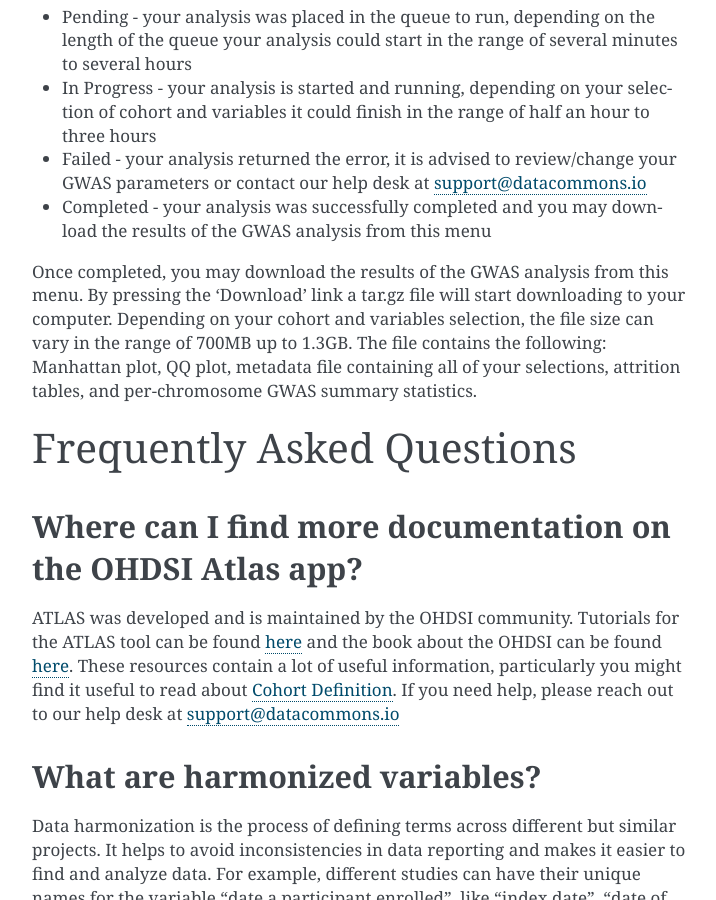
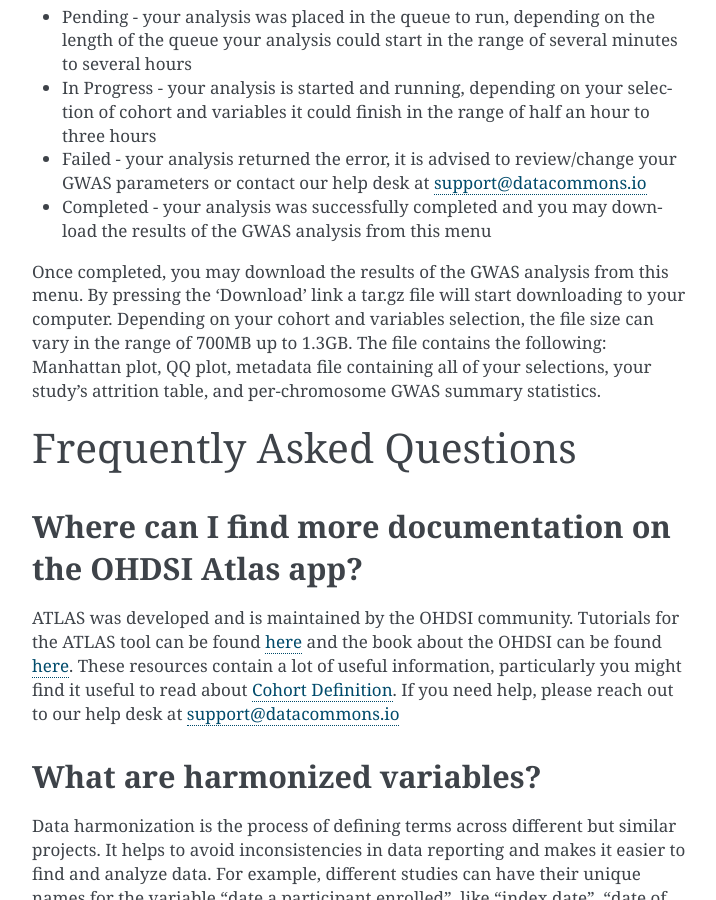
Before and after one commit to uc-cdis/va-doc, a Sphinx documentation site: the page built from docs/source/index.md, in a window 1280 px wide and 900 px high, scrolled down 14474 px. Shown: the whole window, without its empty margins (388-1104 px from the left). Built offline with Sphinx 7.4.7, drawn with Linux system fonts in a browser that asks for light colours.

Commit message:
chore(va-docs): Wording

```diff
--- a/docs/source/index.md
+++ b/docs/source/index.md
@@ -294,7 +294,7 @@
 * Failed - your analysis returned the error, it is advised to review/change your GWAS parameters or contact our help desk at [support@datacommons.io](mailto:support@datacommons.io)
 * Completed - your analysis was successfully completed and you may download the results of the GWAS analysis from this menu
 
-Once completed, you may download the results of the GWAS analysis from this menu. By pressing the ‘Download’ link a tar.gz file will start downloading to your computer. Depending on your cohort and variables selection, the file size can vary in the range of 700MB up to 1.3GB. The file contains the following: Manhattan plot, QQ plot, metadata file containing all of your selections, attrition tables, and per-chromosome GWAS summary statistics.
+Once completed, you may download the results of the GWAS analysis from this menu. By pressing the ‘Download’ link a tar.gz file will start downloading to your computer. Depending on your cohort and variables selection, the file size can vary in the range of 700MB up to 1.3GB. The file contains the following: Manhattan plot, QQ plot, metadata file containing all of your selections, your study's attrition table, and per-chromosome GWAS summary statistics.
 
 # Frequently Asked Questions
 
```
